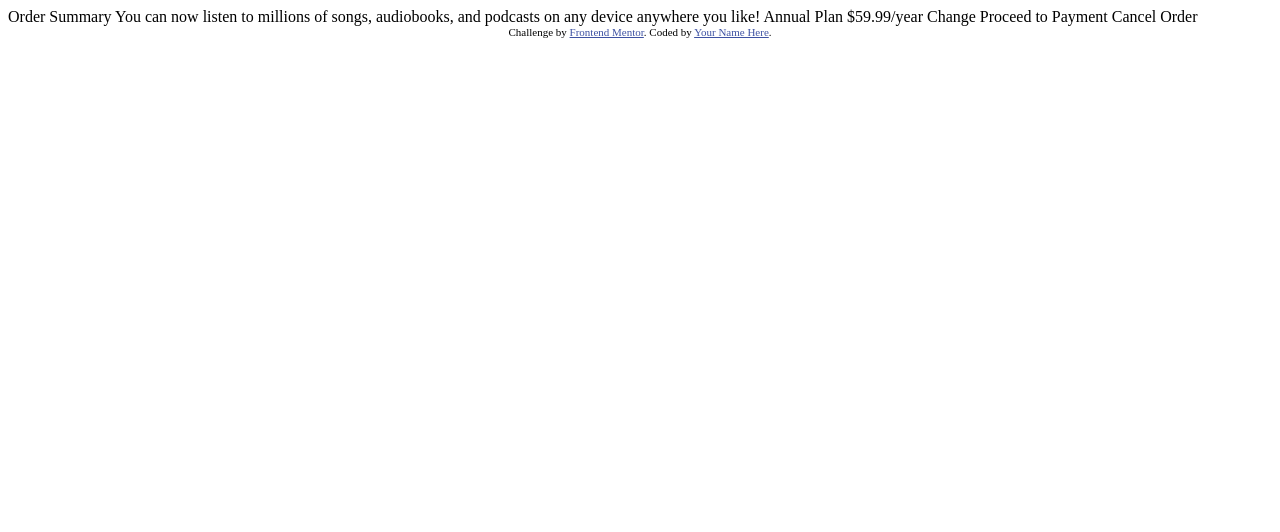
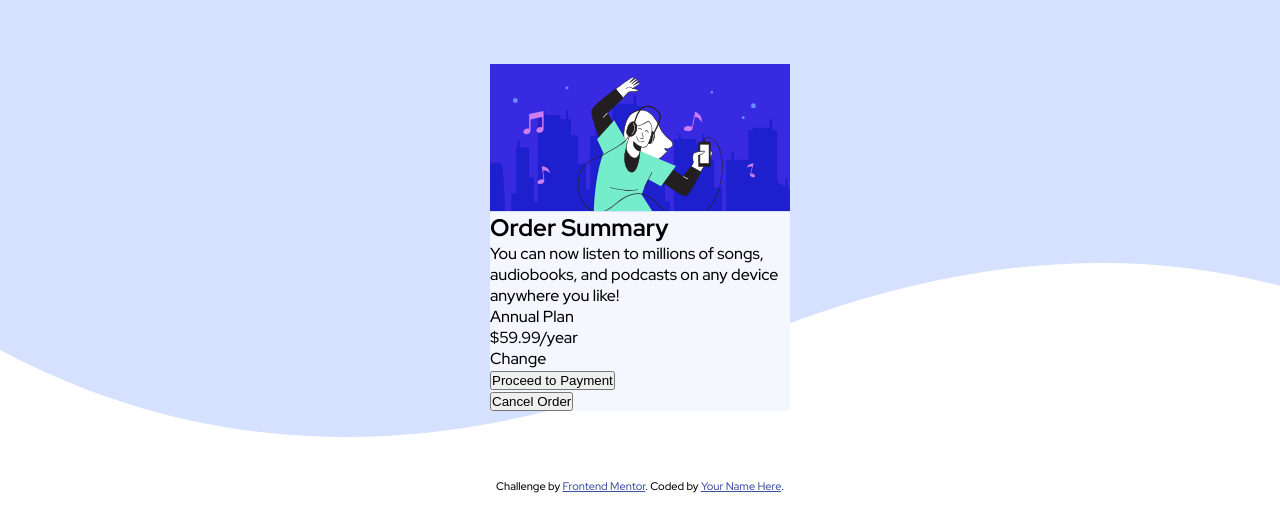
Before and after one commit to miguelbittencourt/order-summary-component, a plain HTML site: page index.html in a window 1280 px wide. Drawn offline with Linux system fonts and the light colour scheme.

Commit message:
Estrutura completa

```diff
--- a/index.html
+++ b/index.html
@@ -5,33 +5,65 @@
   <meta name="viewport" content="width=device-width, initial-scale=1.0"> <!-- displays site properly based on user's device -->
 
   <link rel="icon" type="image/png" sizes="32x32" href="./images/favicon-32x32.png">
-
+  <link rel="stylesheet" href="style.css">
+  <link rel="preconnect" href="https://fonts.googleapis.com">
+<link rel="preconnect" href="https://fonts.gstatic.com" crossorigin>
+<link href="https://fonts.googleapis.com/css2?family=Red+Hat+Display:wght@500;700;900&display=swap" rel="stylesheet">
   <title>Frontend Mentor | Order summary card</title>
 
   <!-- Feel free to remove these styles or customise in your own stylesheet 👍 -->
   <style>
     .attribution { font-size: 11px; text-align: center; }
     .attribution a { color: hsl(228, 45%, 44%); }
+
   </style>
 </head>
 <body>
 
-  Order Summary
+  <main>
 
-  You can now listen to millions of songs, audiobooks, and podcasts on any
-  device anywhere you like!
+    <section class="main-section">
 
-  Annual Plan
-  $59.99/year
+      <div class="card-picture">
+        <img src="./images/illustration-hero.svg" alt="main-picture">
+      </div>
+      <div class="card-content">
+        <div id="title-paragraph">
+          <h1>Order Summary</h1>
+          <p class="paragraph">You can now listen to millions of songs, audiobooks, and podcasts on any
+            device anywhere you like!</p>
+        </div>
+        <div id="price-div">
+          <p id="plan">Annual Plan</p>
+          <p class="paragraph">$59.99/year</p>
+        </div>
+        <div id="change-div">
+          Change
+        </div>
+        <div id="payment-div">
+          <button id="payment-button">
+            Proceed to Payment
+          </button>
+        </div>
+        <div id="cancel-div">
+          <button id="cancel-button">
+            Cancel Order
+          </button>
+        </div>
+      </div>
 
-  Change
+    </section>
 
-  Proceed to Payment
-  Cancel Order
+  </main>
 
-  <div class="attribution">
-    Challenge by <a href="https://www.frontendmentor.io?ref=challenge" target="_blank">Frontend Mentor</a>.
-    Coded by <a href="#">Your Name Here</a>.
-  </div>
+
+
+  <footer>
+    <div class="attribution">
+      Challenge by <a href="https://www.frontendmentor.io?ref=challenge" target="_blank">Frontend Mentor</a>.
+      Coded by <a href="#">Your Name Here</a>.
+    </div>
+  </footer>
+
 </body>
 </html>
--- /dev/null
+++ b/style.css
@@ -0,0 +1,45 @@
+:root{
+    /* ### Primary */
+
+--pale-blue: hsl(225, 100%, 94%);
+--bright-blue: hsl(245, 75%, 52%);
+
+/* ### Neutral */
+
+--very-pale-blue: hsl(225, 100%, 98%);
+--desatured-blue: hsl(224, 23%, 55%);
+--dark-blue: hsl(223, 47%, 23%);
+}
+
+*{
+    margin: 0;
+    padding: 0;
+}
+
+body{
+    font-size: 16px;
+    background: url("./images/pattern-background-desktop.svg") repeat-x;
+    font-family: "Red Hat Display", sans-serif;
+    box-sizing: border-box;
+}
+
+img{
+    width: 100%;
+}
+
+.main-section{
+    width: 300px;
+    position: relative;
+    margin: 4rem auto;
+}
+
+.card-content{
+    background-color: var(--very-pale-blue);
+    position: relative;
+    top: -4px;
+}
+
+footer{
+    margin: 2rem auto;
+    font-family: "Red Hat Display", sans-serif;
+}
```
